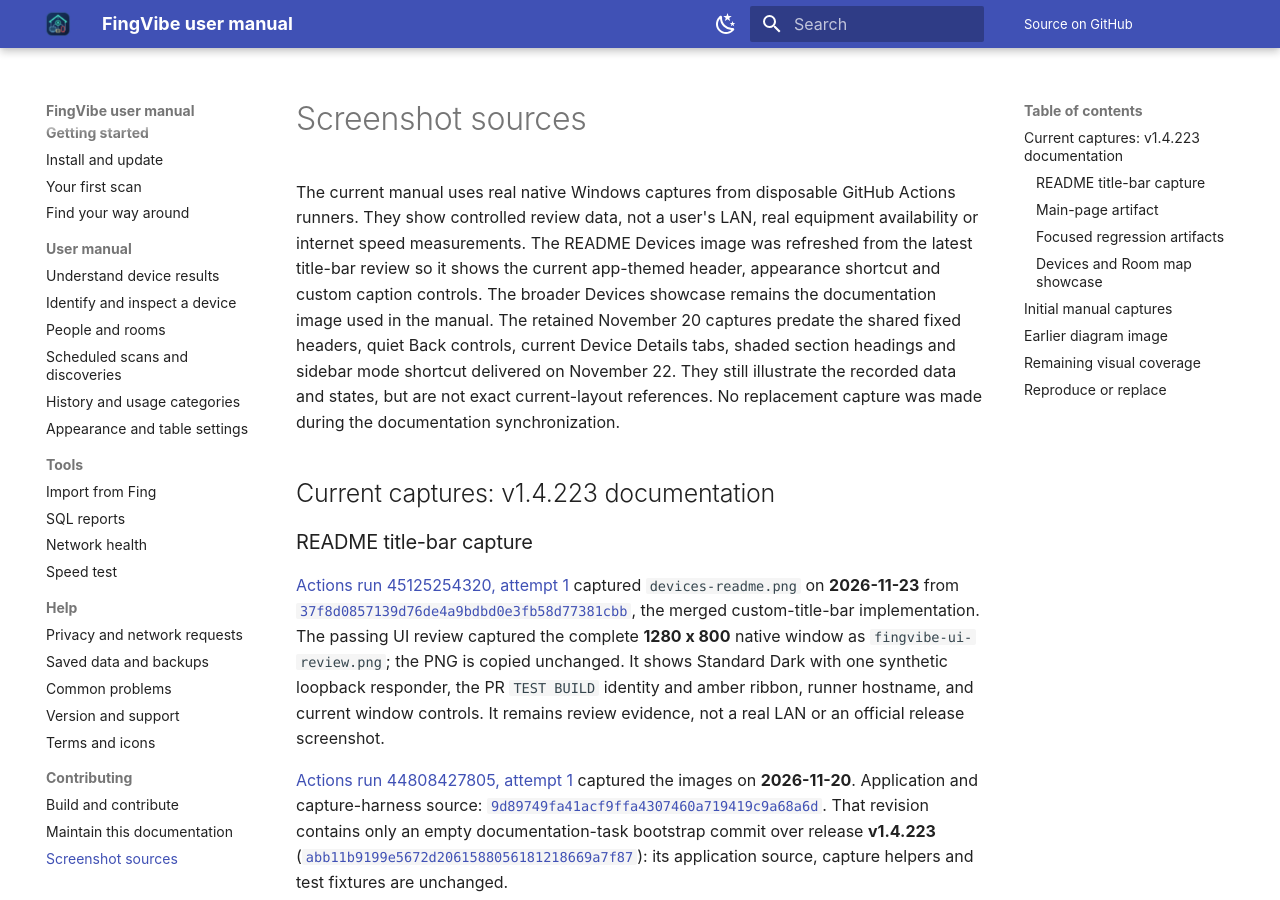
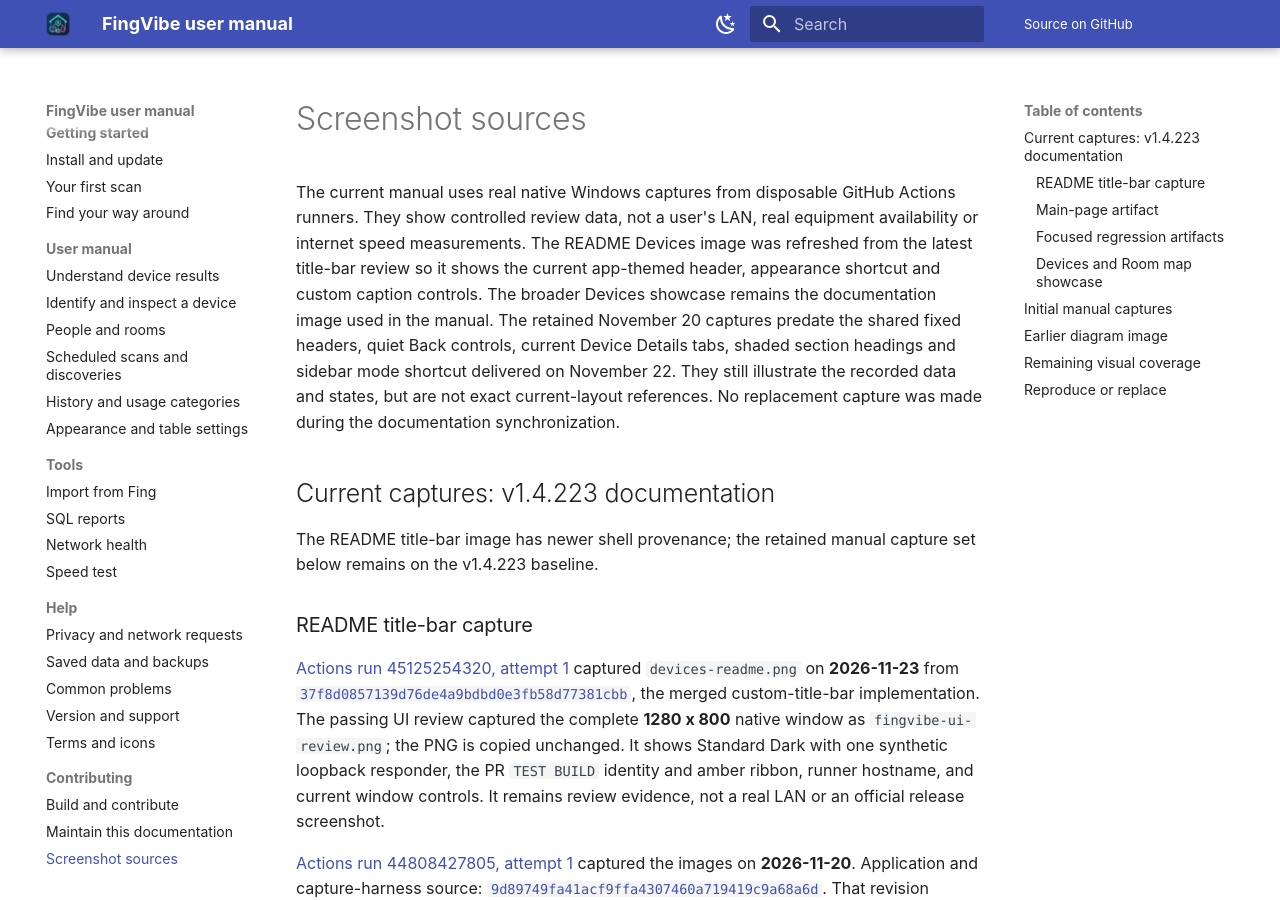
Before and after one commit to iricigor/fingvibe, an MkDocs documentation site: the page built from docs/manual/screenshots.md, in a window 1280 px wide and 900 px high. Built offline with MkDocs 1.6.1 and Material for MkDocs 9.7.7, drawn with Linux system fonts in a browser that asks for light colours.

```diff
--- a/docs/manual/screenshots.md
+++ b/docs/manual/screenshots.md
@@ -14,6 +14,9 @@ states, but are not exact current-layout references. No replacement capture was
 made during the documentation synchronization.
 
 ## Current captures: v1.4.223 documentation
+
+The README title-bar image has newer shell provenance; the retained manual
+capture set below remains on the v1.4.223 baseline.
 
 ### README title-bar capture
 
```
